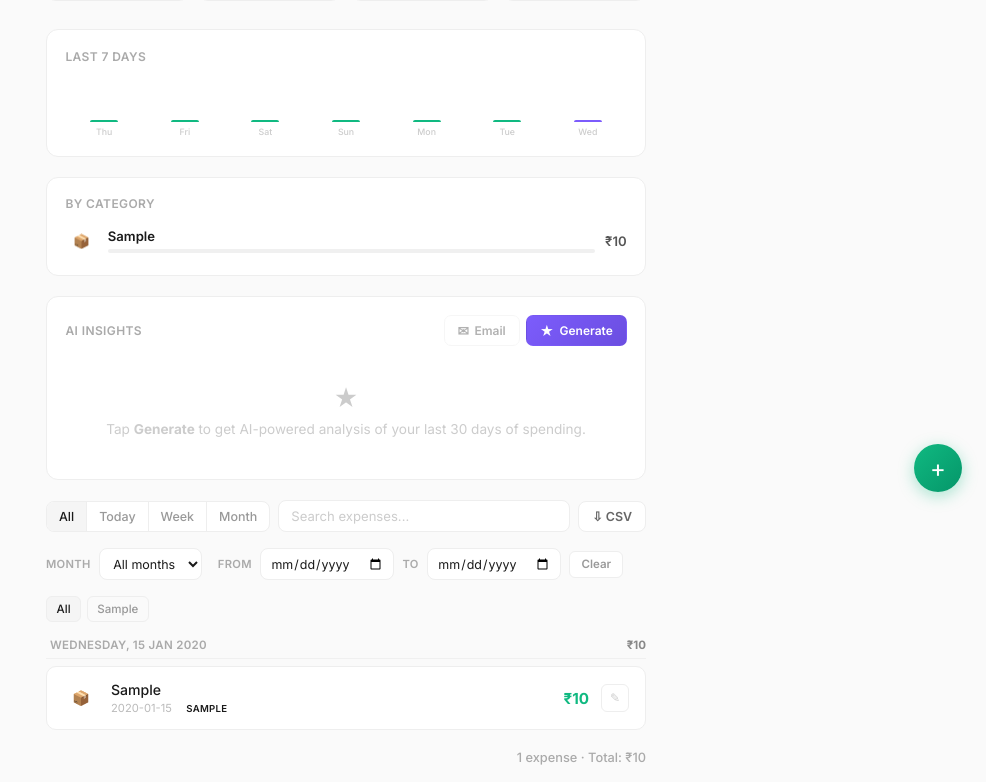
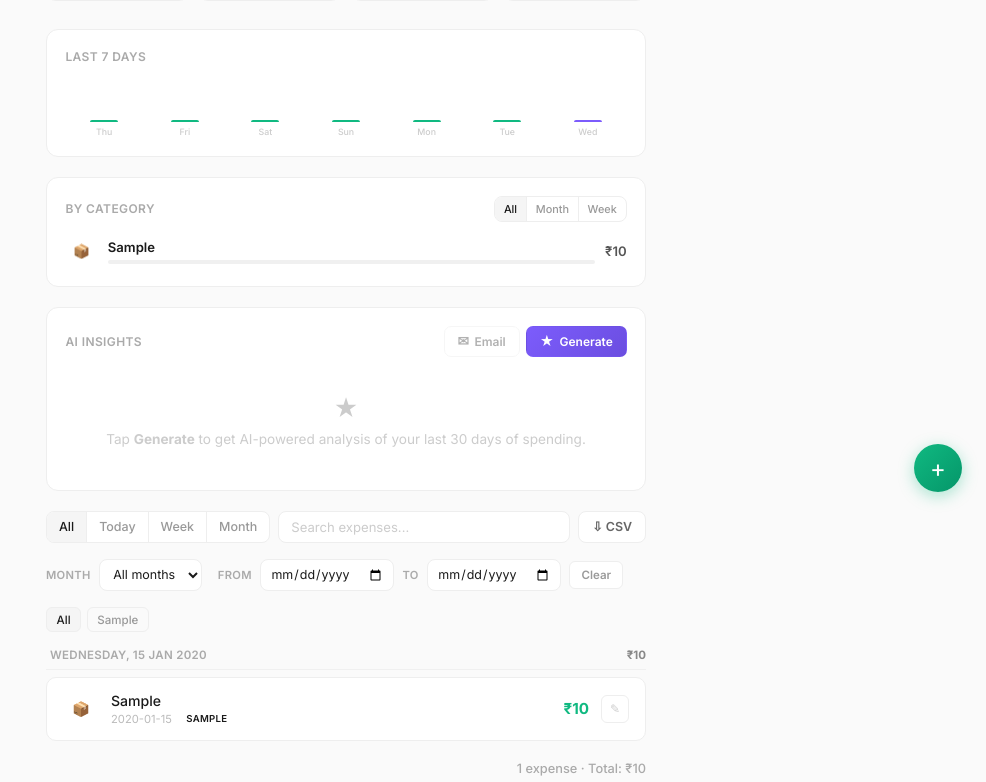
Before and after one commit to Jinamkeniya/RecLog, a Flask app: page /expenses in a window 1280 px wide. Shown: the part 284-1066 px from the top of the page, without its empty margins (294-1280 px from the left). Run offline with Flask 3, Linux system fonts and the light colour scheme; a user stored in the database is signed in; tables that the repository leaves empty hold one stand-in row (values such as "Sample post"); some libraries are stand-ins or nearby versions.

Commit message:
Enhance: Modified expense categories and added period filter to category wise breakdown

```diff
--- a/app.py
+++ b/app.py
@@ -259,7 +259,7 @@
     if not date:
         return jsonify({"error": "Date is required."}), 400
 
-    valid_cats = ("food", "groceries", "transport", "shopping", "bills", "entertainment", "health", "education", "other")
+    valid_cats = ("food", "groceries", "transport", "shopping", "bills", "entertainment", "zepto", "household", "sports", "fruits", "other")
     if category not in valid_cats:
         category = "other"
 
--- a/model.py
+++ b/model.py
@@ -31,10 +31,14 @@
    - "date": the date mentioned in the text, in YYYY-MM-DD format. If no date is mentioned, use "today".
    - "amount": the monetary amount as a number (no currency symbols). If unclear, use "0".
    - "reason": a short description of what the money was spent on.
-   - "expense_category": classify the expense into one of these categories: "food", "groceries", "transport", "shopping", "bills", "entertainment", "health", "education", or "other".
-     - Use "groceries" for grocery shopping, supermarket purchases, vegetables, fruits, household supplies, and daily essentials.
+   - "expense_category": classify the expense into one of these categories: "food", "groceries", "transport", "shopping", "bills", "entertainment", "zepto", "household", "sports", "fruits", or "other".
+     - Use "groceries" for general grocery shopping, supermarket purchases, vegetables, and daily essentials.
      - Use "food" for restaurants, dining out, snacks, takeout, and ready-to-eat meals.
      - Use "shopping" for clothing, electronics, gadgets, and non-grocery retail purchases.
+     - Use "zepto" for Zepto orders or quick-commerce/instant delivery purchases (Blinkit, Instamart, etc.).
+     - Use "household" for cleaning supplies, detergents, toiletries, kitchen essentials, and other household items.
+     - Use "sports" for gym memberships, sports gear, equipment, fitness classes, and athletic apparel.
+     - Use "fruits" specifically for fruit purchases (apples, bananas, mangoes, etc.).
 
    If "task":
    - "task": a concise description of the task or plan.
@@ -126,7 +130,7 @@
                 amount = 0.0
             reason = result.get("reason", "")
             expense_cat = result.get("expense_category", "other").lower()
-            valid_cats = ("food", "groceries", "transport", "shopping", "bills", "entertainment", "health", "education", "other")
+            valid_cats = ("food", "groceries", "transport", "shopping", "bills", "entertainment", "zepto", "household", "sports", "fruits", "other")
             if expense_cat not in valid_cats:
                 expense_cat = "other"
 
--- a/templates/expenses.html
+++ b/templates/expenses.html
@@ -58,7 +58,29 @@
         margin-bottom: 0.85rem;
     }
 
+    .cat-header {
+        display: flex;
+        align-items: center;
+        justify-content: space-between;
+        margin-bottom: 0.85rem;
+        gap: 0.5rem;
+    }
+
+    .cat-header .section-title { margin-bottom: 0; }
+
+    .cat-period-tabs .tab {
+        padding: 0.3rem 0.55rem;
+        font-size: 0.68rem;
+    }
+
     .cat-list { display: flex; flex-direction: column; gap: 0.6rem; }
+
+    .cat-empty {
+        text-align: center;
+        padding: 1.25rem 0.5rem;
+        color: #ccc;
+        font-size: 0.8rem;
+    }
 
     .cat-row {
         display: flex;
@@ -623,21 +651,15 @@
 <!-- Category breakdown -->
 {% if cat_breakdown %}
 <div class="section-card">
-    <div class="section-title">By Category</div>
-    <div class="cat-list">
-        {% for cat, amount in cat_breakdown %}
-        <div class="cat-row cat-{{ cat }}">
-            <div class="cat-icon" data-cat="{{ cat }}"></div>
-            <div class="cat-info">
-                <div class="cat-name">{{ cat }}</div>
-                <div class="cat-bar-wrap">
-                    <div class="cat-bar" style="width:{{ (amount / total_all * 100) if total_all > 0 else 0 }}%"></div>
-                </div>
-            </div>
-            <div class="cat-amount">&#8377;{{ "%.0f"|format(amount) }}</div>
+    <div class="cat-header">
+        <div class="section-title">By Category</div>
+        <div class="tabs cat-period-tabs">
+            <button class="tab active" data-cat-period="all" onclick="setCatPeriod(this)">All</button>
+            <button class="tab" data-cat-period="month" onclick="setCatPeriod(this)">Month</button>
+            <button class="tab" data-cat-period="week" onclick="setCatPeriod(this)">Week</button>
         </div>
-        {% endfor %}
     </div>
+    <div class="cat-list" id="catList"></div>
 </div>
 {% endif %}
 
@@ -803,8 +829,10 @@
         shopping: '\u{1F6CD}',
         bills: '\u{1F4C4}',
         entertainment: '\u{1F3AC}',
-        health: '\u{1F48A}',
-        education: '\u{1F4DA}',
+        zepto: '\u{1F6F5}',
+        household: '\u{1F9F4}',
+        sports: '\u{26BD}',
+        fruits: '\u{1F34E}',
         other: '\u{1F4E6}',
     };
 
@@ -812,10 +840,7 @@
         return CAT_ICONS[cat] || CAT_ICONS.other;
     }
 
-    // Fill icons rendered server-side in the category breakdown
-    document.querySelectorAll('.cat-icon[data-cat]').forEach(el => {
-        el.textContent = catIcon(el.dataset.cat);
-    });
+    // (Category breakdown icons are now rendered client-side; see renderCategoryBreakdown.)
 
     // ── Add Expense ──
     function openAddExpense() {
@@ -955,6 +980,62 @@
         currentCat = btn.dataset.cat;
         filterExpenses();
     }
+
+    // ── Category breakdown with period filter ──
+    let currentCatPeriod = 'all';
+
+    function renderCategoryBreakdown(period) {
+        const list = document.getElementById('catList');
+        if (!list) return;
+
+        const weekAgo = getWeekAgo();
+        const monthStart = getMonthStart();
+
+        const filtered = ALL_EXPENSES.filter(e => {
+            if (period === 'week') return e.date >= weekAgo;
+            if (period === 'month') return e.date >= monthStart;
+            return true;
+        });
+
+        const totals = {};
+        filtered.forEach(e => {
+            totals[e.category] = (totals[e.category] || 0) + e.amount;
+        });
+
+        const periodTotal = filtered.reduce((s, e) => s + e.amount, 0);
+        const sorted = Object.entries(totals).sort((a, b) => b[1] - a[1]);
+
+        if (sorted.length === 0) {
+            const label = period === 'week' ? 'this week' : period === 'month' ? 'this month' : 'all time';
+            list.innerHTML = `<div class="cat-empty">No expenses for ${label}.</div>`;
+            return;
+        }
+
+        list.innerHTML = sorted.map(([cat, amount]) => {
+            const pct = periodTotal > 0 ? (amount / periodTotal * 100) : 0;
+            return `
+                <div class="cat-row cat-${cat}">
+                    <div class="cat-icon">${catIcon(cat)}</div>
+                    <div class="cat-info">
+                        <div class="cat-name">${cat}</div>
+                        <div class="cat-bar-wrap">
+                            <div class="cat-bar" style="width:${pct}%"></div>
+                        </div>
+                    </div>
+                    <div class="cat-amount">\u20B9${Math.round(amount)}</div>
+                </div>
+            `;
+        }).join('');
+    }
+
+    function setCatPeriod(btn) {
+        btn.closest('.tabs').querySelectorAll('.tab').forEach(t => t.classList.remove('active'));
+        btn.classList.add('active');
+        currentCatPeriod = btn.dataset.catPeriod;
+        renderCategoryBreakdown(currentCatPeriod);
+    }
+
+    renderCategoryBreakdown('all');
 
     function clearDateFilters() {
         document.getElementById('monthFilter').value = 'all';
```
Also changed, not shown: other parts of templates/expenses.html (+20 -10 lines), README.md.
